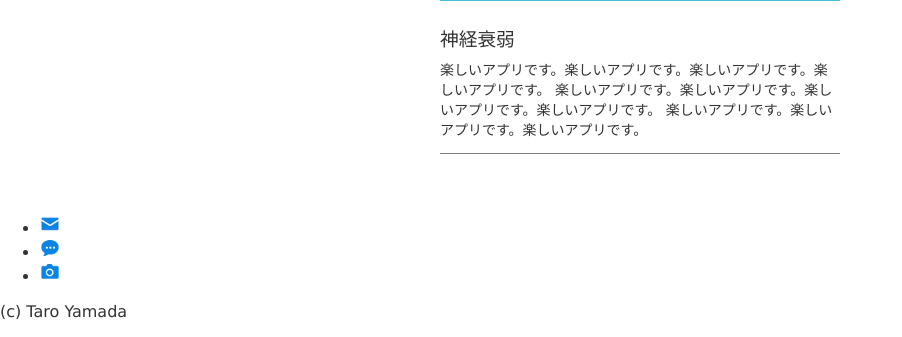
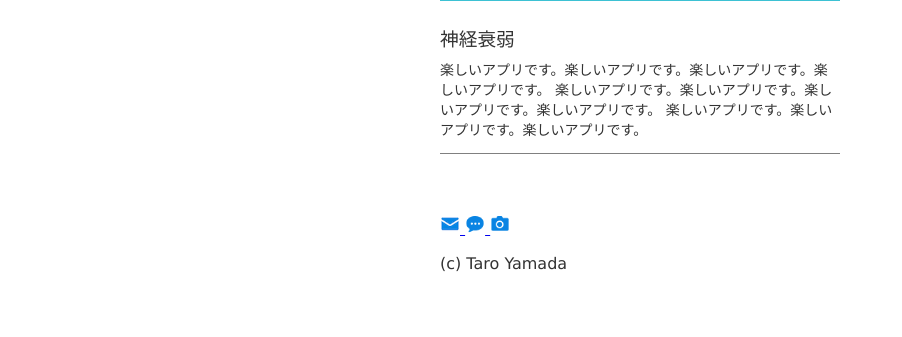
Before and after one commit to 2h0/til, a PHP site: page / in a window 1280 px wide. Shown: the part 1772-2109 px from the top of the page, without its empty margins (0-902 px from the left). After the commit the page ends 2044 px from the top, so only its background shows below. Run offline with PHP 8.4, Linux system fonts and the light colour scheme.

Commit message:
learned sec15

```diff
--- a/dotinstall/CSS/basic_css_v4/MyPortfolio/css/styles.css
+++ b/dotinstall/CSS/basic_css_v4/MyPortfolio/css/styles.css
@@ -102,3 +102,22 @@ section p {
 .works p {
   text-align: left;
 }
+
+footer {
+  width: 400px;
+  margin: 0 auto 60px;
+}
+
+footer ul {
+  margin: 0;
+  list-style-type: none;
+  padding-left: 0;
+}
+
+footer li {
+  display: inline-block;
+}
+
+footer li > a:hover {
+  opacity: 0.6;
+}
```
Also changed, not shown: dotinstall/CSS/basic_css_v4/memo.md (+11 -0 lines).
